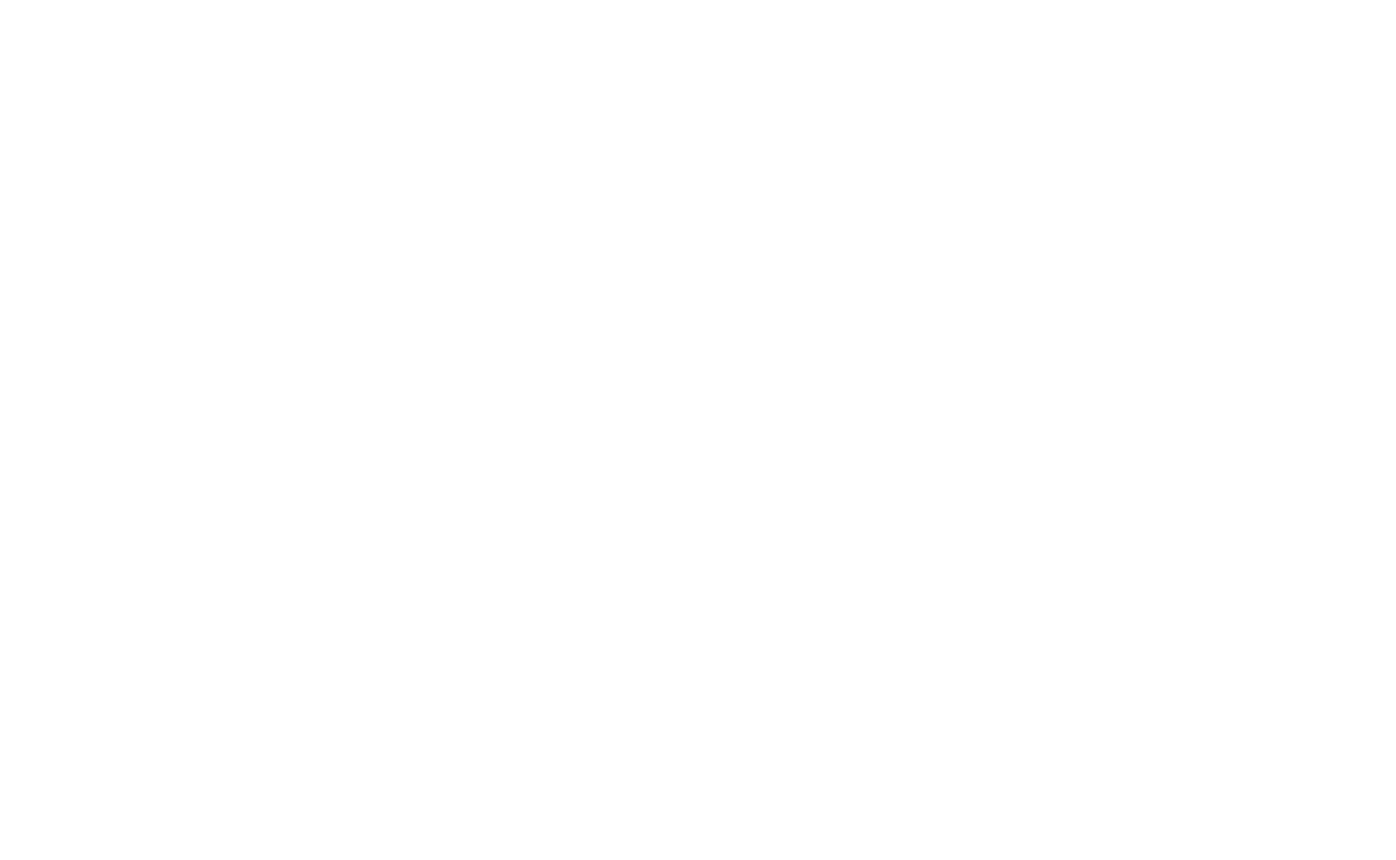
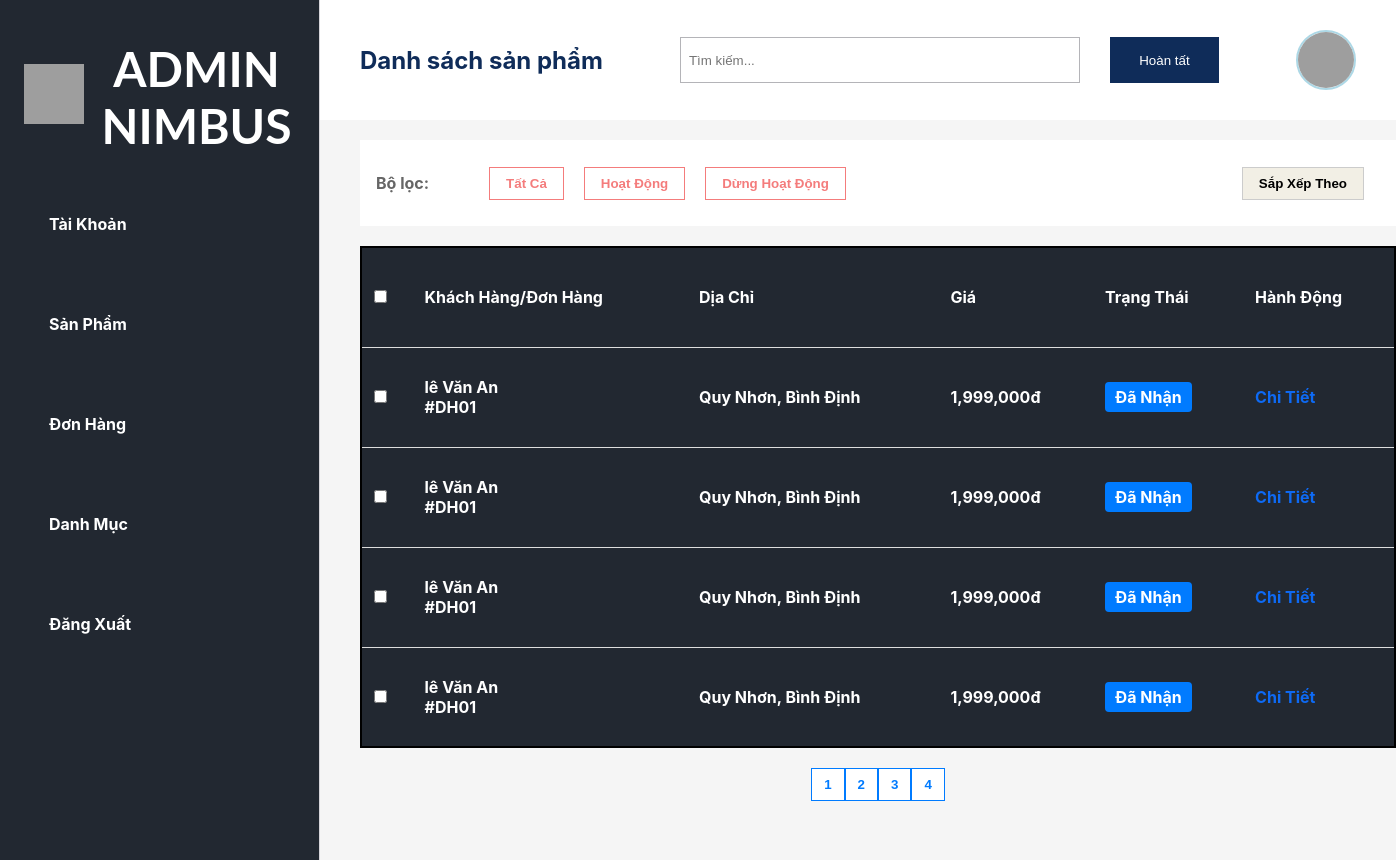
Before and after one commit to phamvanhuongQNU/protect-managementProduct, a React (Create React App) app in the folder frontend/: page /admin/oder in a window 1280 px wide. Before the commit this address had no page. Shown: the whole page, 1396 px wide, since content can reach past the window. Before the commit the page ends 800 px from the top, so only its background shows below. Built offline with nearby package versions, Linux system fonts and the light colour scheme; grey boxes are pictures that could not be loaded; the HTML template or start-up script is replaced by a standard one.

Commit message:
thêm trang account và oder

```diff
--- a/frontend/package.json
+++ b/frontend/package.json
@@ -10,7 +10,7 @@
     "react-dom": "^18.3.1",
     "react-icons": "^5.3.0",
     "react-router-dom": "^6.28.0",
-    "react-scripts": "5.0.1",
+    "react-scripts": "^5.0.1",
     "web-vitals": "^2.1.4"
   },
   "scripts": {
--- a/frontend/src/App.js
+++ b/frontend/src/App.js
@@ -1,4 +1,3 @@
-
 import "./App.css";
 
 import RouteClient from "./routes/client/index.jsx";
@@ -6,8 +5,8 @@ import RouteAdmin from "./routes/admin/index.jsx";
 function App() {
   return (
     <div className="App">
-      <RouteClient/>
-      <RouteAdmin/>
+      <RouteClient />
+      <RouteAdmin />
     </div>
   );
 }
--- /dev/null
+++ b/frontend/src/pages/admin/Account/Account.css
@@ -0,0 +1,150 @@
+/* Reset and Layout */
+* {
+  margin: 0;
+  padding: 0;
+  box-sizing: border-box;
+}
+
+/* Sidebar */
+
+/* Main Content */
+.layout-container {
+  display: flex;
+  width: 100%;
+  height: 860px;
+}
+
+.main-content-account {
+  background-color: #f5f5f5;
+  width: 100%;
+}
+
+/* Top Bar */
+.top-bar {
+  display: flex;
+  height: 120px;
+  padding: 0px 40px;
+  justify-content: space-between;
+  align-items: center;
+  flex-shrink: 0;
+  margin-bottom: 20px;
+  background-color: white;
+  margin-top: 0;
+}
+
+.top-bar h4 {
+  color: #0f2c59;
+  font-weight: bold;
+  font-size: 24px;
+}
+
+.search-bar input {
+  width: 400px;
+  height: 46px;
+  padding: 8px;
+  border: 1px solid #b4b4b8;
+  border-radius: 0;
+  margin-right: 30px;
+}
+
+.complete-button {
+  width: 109px;
+  height: 46px;
+  padding: 8px 16px;
+  background-color: #0f2c59;
+  color: #fff;
+  border: none;
+  border-radius: 0;
+}
+
+.user-avatar {
+  width: 60px;
+  height: 60px;
+  border-radius: 50%;
+  border: 2px solid lightblue;
+}
+
+/* add account */
+.add-account {
+  display: flex;
+  justify-content: flex-end;
+  width: 1036px;
+  height: 86px;
+  margin-left: 2.5rem;
+  align-items: center;
+  gap: 40px;
+  padding: 10px 0;
+  background-color: white;
+}
+.add-button {
+  padding: 10px 20px;
+  background-color: #72bf78;
+  color: white;
+  border: none;
+  border-radius: 0;
+  font-weight: bold;
+  margin-right: 2rem;
+}
+
+/* Product List */
+.product-list table {
+  width: 1036px;
+  margin-left: 2.5rem;
+  border-collapse: collapse;
+  margin-top: 20px;
+  border: 2px solid black;
+  background-color: #222831;
+  color: white;
+  font-weight: bold;
+}
+
+.product-list th,
+.product-list td {
+  height: 100px;
+  padding: 12px;
+  text-align: left;
+  border-bottom: 1px solid #ddd;
+}
+
+.product-list img {
+  width: 92px;
+  height: 36px;
+  flex-shrink: 0;
+}
+
+.status.active {
+  background-color: #007bff;
+  color: white;
+  padding: 5px 10px;
+  border-radius: 4px;
+}
+
+.delete,
+.edit {
+  color: white;
+  margin-left: 1rem;
+}
+
+/* Pagination Section */
+.bottom-bar-account {
+  width: 1036px;
+  margin-left: 2.5rem;
+  display: flex;
+  justify-content: center;
+  margin-top: 20px;
+}
+
+.pagination-buttons-account button {
+  padding: 8px 12px;
+  background: white;
+  color: #007bff;
+  border: 1px solid #007bff;
+  border-radius: 0;
+  font-weight: bold;
+  margin-left: 0;
+}
+
+.pagination-buttons-account button:focus {
+  background-color: #007bff;
+  color: white;
+}
--- /dev/null
+++ b/frontend/src/pages/admin/Account/Account.jsx
@@ -0,0 +1,67 @@
+import React from "react";
+
+import { AiFillDelete, AiFillEdit } from "react-icons/ai";
+import "./Account.css";
+
+const Account = () => {
+  return (
+    <>
+      <div className="add-account">
+        <button className="add-button">Thêm Tài Khoản</button>
+      </div>
+
+      <div className="product-list">
+        <table>
+          <thead>
+            <tr>
+              <th>
+                <input type="checkbox" />
+              </th>
+              <th>STT</th>
+              <th>Tên Tài Khoản</th>
+              <th>Email</th>
+              <th>Cấp</th>
+              <th>Hành Động</th>
+            </tr>
+          </thead>
+          <tbody>
+            {[...Array(4)].map((_, index) => (
+              <tr key={index}>
+                <td>
+                  <input type="checkbox" />
+                </td>
+                <td>{index + 1}</td>
+                <td>Phạm Văn Hương</td>
+                <td>huongtk@gmail.com</td>
+                <td>Admin</td>
+                <td>
+                  <a href="#" className="detail">
+                    Chi Tiết
+                  </a>
+                  <a href="#" className="edit">
+                    <AiFillEdit />
+                  </a>
+
+                  <a href="#" className="delete">
+                    <AiFillDelete />
+                  </a>
+                </td>
+              </tr>
+            ))}
+          </tbody>
+        </table>
+      </div>
+
+      <div className="bottom-bar-account">
+        <div className="pagination-buttons-account">
+          <button>1</button>
+          <button>2</button>
+          <button>3</button>
+          <button>4</button>
+        </div>
+      </div>
+    </>
+  );
+};
+
+export default Account;
--- /dev/null
+++ b/frontend/src/pages/admin/Oder/Oder.css
@@ -0,0 +1,169 @@
+/* Reset and Layout */
+* {
+  margin: 0;
+  padding: 0;
+  box-sizing: border-box;
+}
+
+/* Sidebar */
+
+/* Main Content */
+.layout-container {
+  display: flex;
+  width: 100%;
+  height: 860px;
+}
+
+.main-content-oder {
+  background-color: #f5f5f5;
+  width: 100%;
+}
+
+/* Top Bar */
+.top-bar {
+  display: flex;
+  height: 120px;
+  padding: 0px 40px;
+  justify-content: space-between;
+  align-items: center;
+  flex-shrink: 0;
+  margin-bottom: 20px;
+  background-color: white;
+  margin-top: 0;
+}
+
+.top-bar h4 {
+  color: #0f2c59;
+  font-weight: bold;
+  font-size: 24px;
+}
+
+.search-bar input {
+  width: 400px;
+  height: 46px;
+  padding: 8px;
+  border: 1px solid #b4b4b8;
+  border-radius: 0;
+  margin-right: 30px;
+}
+
+.complete-button {
+  width: 109px;
+  height: 46px;
+  padding: 8px 16px;
+  background-color: #0f2c59;
+  color: #fff;
+  border: none;
+  border-radius: 0;
+}
+
+.user-avatar {
+  width: 60px;
+  height: 60px;
+  border-radius: 50%;
+  border: 2px solid lightblue;
+}
+
+/* Filter Section */
+.filter-section {
+  display: flex;
+  width: 1036px;
+  height: 86px;
+  margin-left: 2.5rem;
+  justify-content: space-between;
+  align-items: center;
+  gap: 40px;
+  padding: 10px 0;
+  background-color: white;
+}
+.filter {
+  display: flex;
+  padding: 0px 20px;
+  align-items: center;
+  gap: 20px;
+  flex: 1 0 0;
+}
+.filter-section span {
+  margin-left: 1rem;
+  font-weight: bold;
+}
+.filter-button {
+  padding: 8px 16px;
+  background-color: white;
+  border: 1px solid #f47c7c;
+  color: #f47c7c;
+  font-weight: bold;
+  border-radius: 0;
+}
+
+.sort-button {
+  padding: 8px 16px;
+  background-color: #f2efe5;
+  border: 1px solid #ccc;
+  font-weight: bold;
+  border-radius: 0;
+  margin-right: 2rem;
+}
+
+/* Product List */
+.product-list table {
+  width: 1036px;
+  margin-left: 2.5rem;
+  border-collapse: collapse;
+  margin-top: 20px;
+  border: 2px solid black;
+  background-color: #222831;
+  color: white;
+  font-weight: bold;
+}
+
+.product-list th,
+.product-list td {
+  height: 100px;
+  padding: 12px;
+  text-align: center;
+  border-bottom: 1px solid #ddd;
+}
+
+.product-list img {
+  width: 92px;
+  height: 36px;
+  flex-shrink: 0;
+}
+
+.status.active {
+  background-color: #72bf78;
+  color: white;
+  padding: 5px 10px;
+  border-radius: 4px;
+}
+.detail {
+  text-decoration: none;
+  color: #0e6af4;
+}
+/* Pagination Section */
+.bottom-bar-oder {
+  width: 1036px;
+  margin-left: 2.5rem;
+  display: flex;
+  justify-content: center;
+  margin-top: 20px;
+}
+
+.pagination-buttons-oder button {
+  padding: 8px 12px;
+  background: white;
+  color: #007bff;
+  border: 1px solid #007bff;
+  border-radius: 0;
+  font-weight: bold;
+  margin-left: 0;
+}
+.pagination-buttons-oder button:focus {
+  background-color: #007bff;
+  color: white;
+}
+.filter button:focus {
+  background-color: #ff4d4d;
+  color: white;
+}
--- /dev/null
+++ b/frontend/src/pages/admin/Oder/Oder.jsx
@@ -0,0 +1,89 @@
+import React from "react";
+import Header from "../../../layout/admin/Header/Header";
+import "./Oder.css";
+
+const Oder = () => {
+  return (
+    <>
+      <div className="filter-section">
+        <span>Bộ lọc:</span>
+        <div className="filter">
+          <button className="filter-button">Tất Cả</button>
+          <button className="filter-button">Hoạt Động</button>
+          <button className="filter-button">Dừng Hoạt Động</button>
+        </div>
+        <button className="sort-button">Sắp Xếp Theo</button>
+      </div>
+
+      <div className="product-list">
+        <table>
+          <thead>
+            <tr>
+              <th>
+                <input type="checkbox" />
+              </th>
+              <th>Khách Hàng/Đơn Hàng</th>
+              <th>Dịa Chỉ</th>
+              <th>Giá</th>
+              <th>Trạng Thái</th>
+              <th>Hành Động</th>
+            </tr>
+          </thead>
+          <tbody>
+            {[...Array(4)].map((_, index) => (
+              <tr key={index}>
+                <td>
+                  <input type="checkbox" />
+                </td>
+                <td>
+                  lê Văn An <br /> #DH01
+                </td>
+                <td>Quy Nhơn, Bình Định</td>
+                <td>1,999,000đ</td>
+                <td>
+                  <span className="status active">Đã Nhận</span>
+                </td>
+                <td>
+                  <a href="#" className="detail">
+                    Chi Tiết
+                  </a>
+                </td>
+              </tr>
+            ))}
+          </tbody>
+        </table>
+      </div>
+
+      <div className="bottom-bar-oder">
+        <div className="pagination-buttons-oder">
+          <button>1</button>
+          <button>2</button>
+          <button>3</button>
+          <button>4</button>
+        </div>
+      </div>
+    </>
+    // <div className="layout-container">
+    /* <Header />
+
+      <main className="main-content-oder">
+        <div className="top-bar">
+          <h4>Danh Sách Đơn Hàng</h4>
+          <div className="search-bar">
+            <input type="text" placeholder="Tìm kiếm..." />
+            <button className="complete-button">Hoàn tất</button>
+          </div>
+
+          <img
+            className="user-avatar"
+            src="https://hoangthuong.net/wp-content/uploads/2022/05/hinh-anh-cho-con-de-thuong-27-680x356.jpg"
+            alt="User Avatar"
+          />
+        // </div> */
+
+    // {/* </main> */}
+    // {/* // </div> */}
+  );
+};
+
+export default Oder;
--- a/frontend/src/routes/admin/index.jsx
+++ b/frontend/src/routes/admin/index.jsx
@@ -1,22 +1,26 @@
-import Products from "../../pages/admin/Products/Products"
-import LayoutDefault from "../../layout/admin/LayoutDefault/layoutDefault"
+import Products from "../../pages/admin/Products/Products";
+import LayoutDefault from "../../layout/admin/LayoutDefault/layoutDefault";
 import CreateProduct from "../../pages/admin/CreateProduct";
-import { Route,Routes } from "react-router-dom";
-
-function RouteAdmin(){
-  return(
-
-      <Routes>
-        <Route path="admin">
-          <Route  path="products" element={<LayoutDefault/>}>
-            <Route  path=""  element={<Products/>}/>
-            <Route path="create" element={<CreateProduct/>}/>
-          </Route>
+import { Route, Routes } from "react-router-dom";
+import Oder from "../../pages/admin/Oder/Oder";
+import Account from "../../pages/admin/Account/Account";
+function RouteAdmin() {
+  return (
+    <Routes>
+      <Route path="admin">
+        <Route path="products" element={<LayoutDefault />}>
+          <Route path="" element={<Products />} />
+          <Route path="create" element={<CreateProduct />} />
         </Route>
-      </Routes>
-
-    )
+        <Route path="oder" element={<LayoutDefault />}>
+          <Route path="" element={<Oder />} />
+        </Route>
+        <Route path="account" element={<LayoutDefault />}>
+          <Route path="" element={<Account />} />
+        </Route>
+      </Route>
+    </Routes>
+  );
 }
 
-
 export default RouteAdmin;
```
Also changed, not shown: 1 other file (tests, documents, lock files or other folders).
